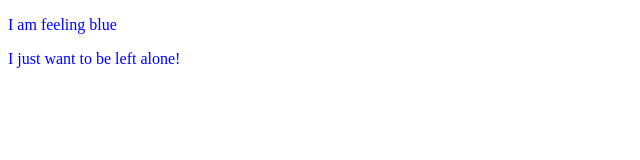
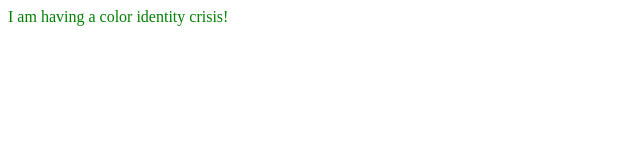
Before and after one commit to katieVer/coursera-test, a plain HTML site: page Practice/index.html in a window 1280 px wide. Shown: the whole page, without its empty margins (0-640 px from the left). Drawn offline with Linux system fonts and the light colour scheme.

Commit message:
more practice

```diff
--- a/Practice/index.html
+++ b/Practice/index.html
@@ -1,14 +1,11 @@
 <!DOCTYPE html>
 <html>
 <link rel="stylesheet" href="main.css">
-<div>
-  <div>
-    <div class="makeMeBlue">
-      <p>I am feeling blue</p>
-    </div>
-  </div>
-  <section class="makeMeBlue">
-    <p>I just want to be left alone!</p>
-  </section>
-</div>
+<body>
+	<div>
+		<section id="mySection" class="myColor">
+			I am having a color identity crisis!
+		</section>
+	</div>
+</body>
 </html>
--- a/Practice/main.css
+++ b/Practice/main.css
@@ -1,3 +1,7 @@
-div p {
+#mySection {
+	color: green;
+}
+
+.myColor {
 	color: blue;
 }
```
Also changed, not shown: module2-solution/css/main.css (added).
